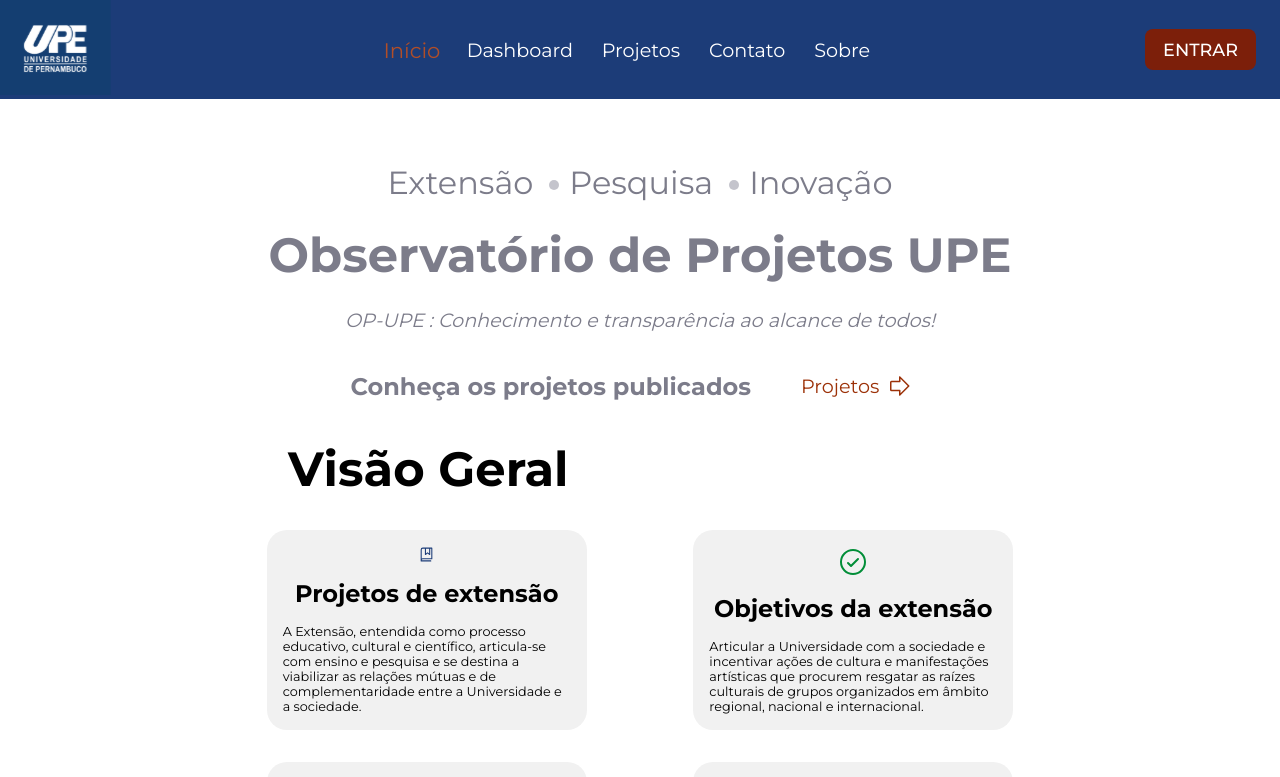
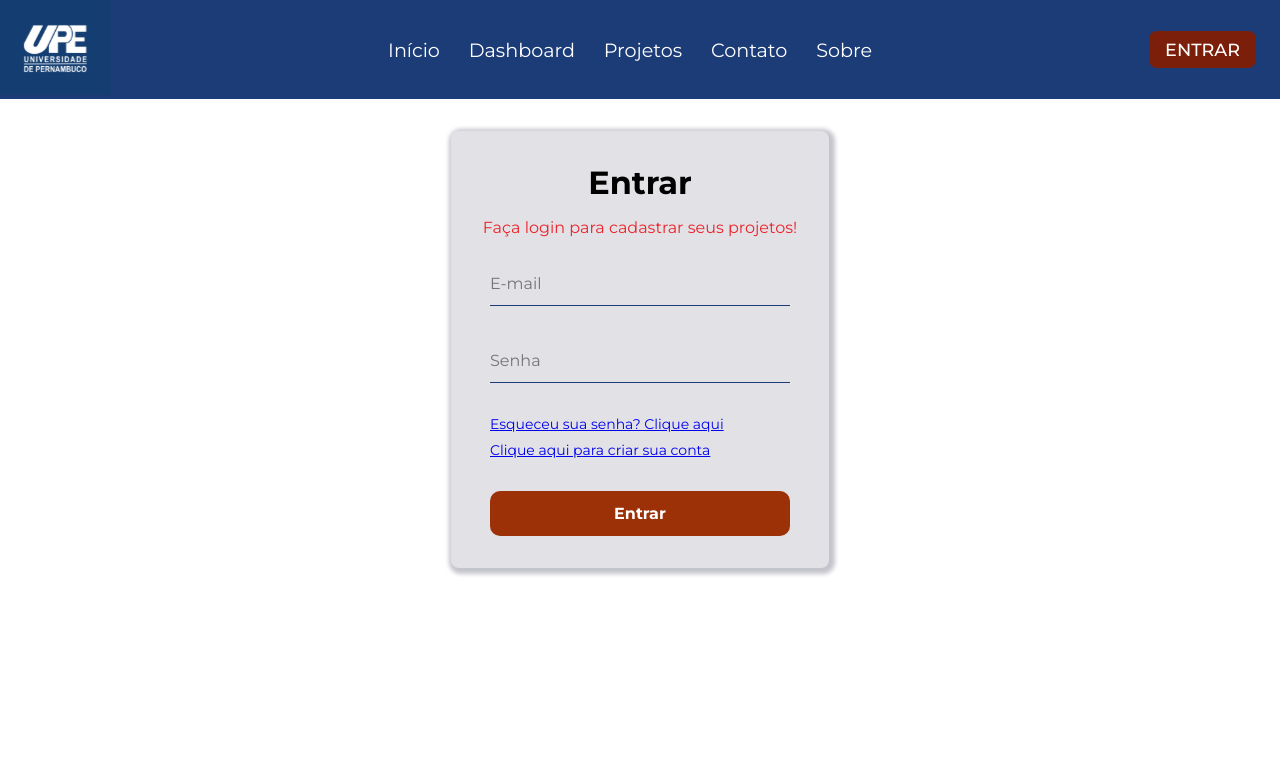
Before and after one commit to kvojps/op_upe-front, a React (Vite) app: page /entrar in a window 1280 px wide. Before the commit this address led to /. Shown: the top 777 px of the page. Built offline with nearby package versions, Linux system fonts and the light colour scheme.

Commit message:
feat: created sign in page

```diff
--- a/src/Router.tsx
+++ b/src/Router.tsx
@@ -3,6 +3,7 @@
 import { Contact } from './pages/Contact/index'
 import { Dashboard } from './pages/Dashboard'
 import { Home } from './pages/Home/index'
+import { SignIn } from './pages/SignIn'
 
 export function Router() {
   return (
@@ -12,6 +13,7 @@
                   <Route path='/' element={<Home />} />
                   <Route path='/contato' element={<Contact />} />
                   <Route path='/dashboard' element={<Dashboard />} />
+                  <Route path='/entrar' element={<SignIn />} />
                 </Route>
 
                 <Route path='*' element={<Navigate to="/" />} />
--- /dev/null
+++ b/src/pages/SignIn/index.tsx
@@ -0,0 +1,38 @@
+import { NavLink } from "react-router-dom";
+import { SignInContainer, SignInContent, SignInMain, SignInMainForm, SignInMainHeader } from "./styles";
+
+export function SignIn() {
+    return (
+        <SignInContainer>
+            <SignInContent>
+                <SignInMain>
+                    <SignInMainHeader>
+                        <h1>Entrar</h1>
+                        <span>Faça login para cadastrar seus projetos!</span>
+                    </SignInMainHeader>
+                    <SignInMainForm>
+                        <input
+                            name="email"
+                            type="text"
+                            placeholder="E-mail"
+                        />
+                        <input
+                            name="password"
+                            type="password"
+                            placeholder="Senha"
+                        />
+                        <nav>
+                            <NavLink to={'/cadastrar'}>
+                                <p>Esqueceu sua senha? Clique aqui</p>
+                            </NavLink>
+                            <NavLink to={'/cadastrar'}>
+                                <p>Clique aqui para criar sua conta</p>
+                            </NavLink>
+                        </nav>
+                        <button>Entrar</button>
+                    </SignInMainForm>
+                </SignInMain>
+            </SignInContent>
+        </SignInContainer>
+    )
+}
--- /dev/null
+++ b/src/pages/SignIn/styles.ts
@@ -0,0 +1,89 @@
+import styled from "styled-components";
+
+export const SignInContainer = styled.div`
+    max-width: 1120px;
+    margin: 0 auto;
+    margin-top: 1rem;
+    padding: 1rem;
+`
+
+export const SignInContent = styled.div`
+    display: flex;
+    justify-content: center;
+    align-items: center;
+`
+
+export const SignInMain = styled.div`
+    display: flex;
+    flex-direction: column;
+    justify-content: center;
+    align-items: center;
+    gap: 1.5rem;
+    padding: 2rem;
+    /* border: 3px solid ${props => props.theme['gray-300']}; */
+    border-radius: 8px;
+    background-color: ${props => props.theme['gray-100']};
+    box-shadow: 2px 2px 4px 4px ${props => props.theme['gray-300']};
+`
+
+export const SignInMainHeader = styled.div`
+    display: flex;
+    flex-direction: column;
+    justify-content: center;
+    align-items: center;
+    gap: 1rem;
+
+    h1 {
+        color: ${props => props.theme.black};
+    }
+
+    span {
+        color: ${props => props.theme["red-logo"]};
+    }
+`
+
+export const SignInMainForm = styled.form`
+    display: flex;
+    flex-direction: column;
+    justify-content: center;
+    align-items: flex-start;
+    gap: 2rem;
+
+    input {
+        min-width: 18.75rem;
+        height: 2.8125rem;
+        /* padding: 1rem; */
+        border-top: 1px solid transparent;
+        border-bottom: 1px solid ${props => props.theme.blue};
+        background-color: transparent;
+
+        &:focus {
+            border-bottom: 2px solid ${props => props.theme.blue};
+        }
+    }
+
+    a p {
+        font-size: 14px;
+    }
+
+    button {
+        color: ${props => props.theme.white};
+        font-weight: bold;
+        height: 2.8125rem;
+        width: 100%;
+        border-radius: 10px;
+        background-color: ${props => props.theme["red-500"]};
+        cursor: pointer;
+
+        &:hover {
+            background-color: ${props => props.theme["red-200"]};
+            transition: 0.7s background-color;
+        }
+    }
+
+    nav {
+        display: flex;
+        flex-direction: column;
+        gap: 0.5rem;
+    }
+`
--- a/src/styles/global.ts
+++ b/src/styles/global.ts
@@ -12,7 +12,6 @@
     }
 
     body {
-
         color: ${(props) => props.theme['gray-500']};
         -webkit-font-smoothing: antialiased !important;
     }
@@ -20,5 +19,6 @@
     body, input, textarea, button {
         font-family: 'Montserrat', sans-serif;
         font-size: 1rem;
+        border: 0;
     }
 `
--- a/src/styles/themes/defaultTheme.ts
+++ b/src/styles/themes/defaultTheme.ts
@@ -1,6 +1,6 @@
 export const defaultTheme = {
   // upe
-
+  'red-logo': '#ED232A',
   'white': '#fff',
   'blue': '#1c3c78',
   'blue-100': '#264A8C',
```
